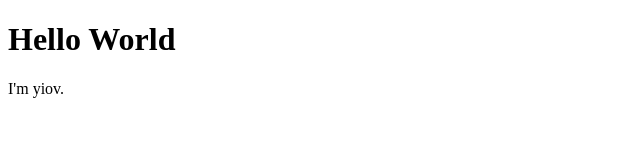
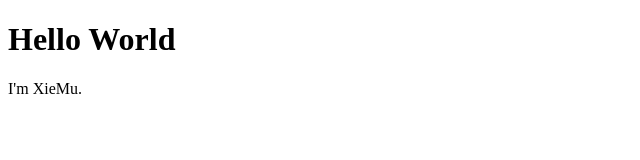
Before and after one commit to XieMu71/XieMu71.github.io, a plain HTML site: page index.html in a window 1280 px wide. Shown: the full height of the page, 0-640 px from the left. Drawn offline with Linux system fonts and the light colour scheme.

Commit message:
Update index.html

```diff
--- a/index.html
+++ b/index.html
@@ -2,6 +2,6 @@
 <html>
 <body>
 <h1>Hello World</h1>
-<p>I'm yiov.</p>
+<p>I'm XieMu.</p>
 </body>
 </html>
```
